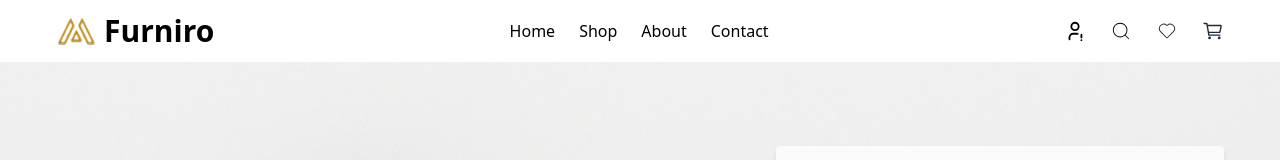
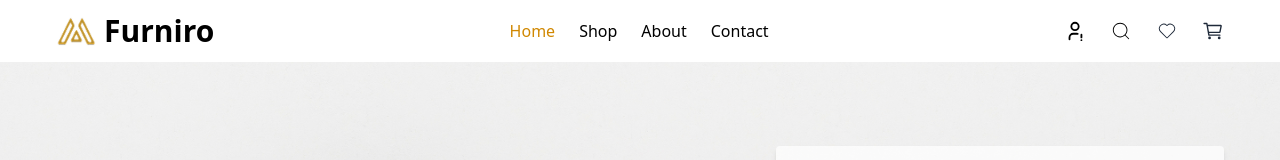
Before and after one commit to javohirxolboyev01/dummyShop, a React (Vite) app: page / in a window 1280 px wide. Shown: the top 160 px of the page. Built offline with nearby package versions, Linux system fonts and the light colour scheme; no server answers.

Commit message:
e-COMMERCEEE

```diff
--- /dev/null
+++ b/src/components/ActiveLink/ActiveLink.jsx
@@ -0,0 +1,19 @@
+import React from "react";
+import { NavLink } from "react-router-dom";
+
+const ActiveLink = ({ to, children }) => {
+  return (
+    <NavLink
+      to={to}
+      className={({ isActive }) =>
+        `hover:text-gray-600 transition-colors duration-200 ${
+          isActive ? "text-yellow-600" : ""
+        }`
+      }
+    >
+      {children}
+    </NavLink>
+  );
+};
+
+export default ActiveLink;
--- a/src/components/Navbar/Navbar.jsx
+++ b/src/components/Navbar/Navbar.jsx
@@ -5,6 +5,7 @@ import { TbUserExclamation } from "react-icons/tb";
 import { CiSearch } from "react-icons/ci";
 import CartIcon from "../cardIcon/CardIcon";
 import WishIcon from "../wishlistIcon/WishIcon";
+import ActiveLink from "../ActiveLink/ActiveLink";
 
 const Navbar = () => {
   const navigate = useNavigate();
@@ -22,18 +23,18 @@ const Navbar = () => {
         </div>
 
         <div className="flex flex-wrap justify-center gap-4 sm:gap-6 text-[14px] sm:text-[16px] font-medium">
-          <NavLink to="/" className="hover:text-gray-600">
+          <ActiveLink to="/" className="hover:text-gray-600">
             Home
-          </NavLink>
-          <NavLink to="/shop" className="hover:text-gray-600">
+          </ActiveLink>
+          <ActiveLink to="/shop" className="hover:text-gray-600">
             Shop
-          </NavLink>
-          <NavLink to="/about" className="hover:text-gray-600">
+          </ActiveLink>
+          <ActiveLink to="/about" className="hover:text-gray-600">
             About
-          </NavLink>
-          <NavLink to="/contact" className="hover:text-gray-600">
+          </ActiveLink>
+          <ActiveLink to="/contact" className="hover:text-gray-600">
             Contact
-          </NavLink>
+          </ActiveLink>
         </div>
 
         <div className="flex items-center text-[18px] sm:text-[22px] gap-4 sm:gap-6">
--- a/src/pages/productDetaile/ProductDetailes.jsx
+++ b/src/pages/productDetaile/ProductDetailes.jsx
@@ -104,9 +104,10 @@ const ProductDetailes = () => {
             <button className="w-10 h-10 rounded border">+</button>
           </div>
 
-          <button className="w-full py-3 bg-black text-white rounded hover:bg-gray-800 transition">
+          <button className="w-full py-3 border border-gray-400 rounded bg-gray-800 !text-white hover:bg-gray-700 transition">
             Savatga qo‘shish
           </button>
+
           <button className="w-full py-3 border border-gray-400 text-gray-800 rounded hover:bg-gray-100  transition">
             Tanlanganlarga qo‘shish
           </button>
```
